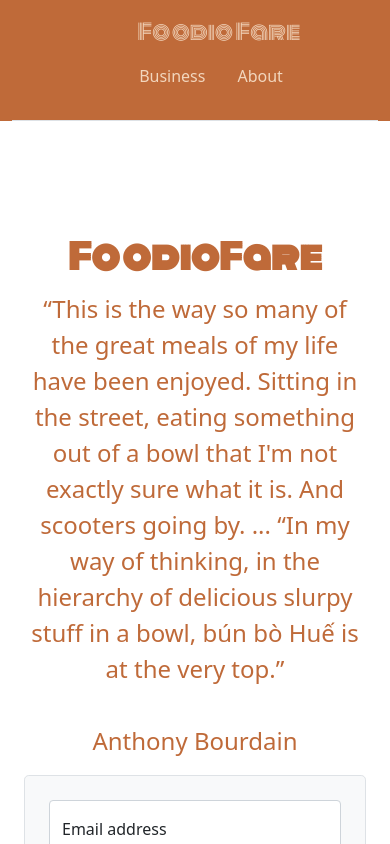
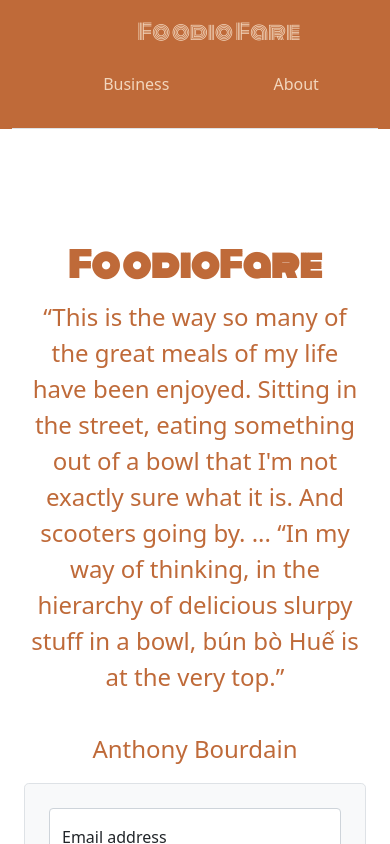
Before and after one commit to mgainer126/foodiofare, a React (Create React App) app in the folder client/: page / in a window 390 px wide. Shown: the top 844 px of the page. Built offline with nearby package versions, Linux system fonts and the light colour scheme; no server answers; the HTML template or start-up script is replaced by a standard one.

Commit message:
updates to responsive header

```diff
--- a/client/src/components/Header/Header.jsx
+++ b/client/src/components/Header/Header.jsx
@@ -1,5 +1,6 @@
 import "../Header/Header.scss";
 import "bootstrap/dist/css/bootstrap.min.css";
+
 import { Link } from "react-router-dom";
 
 function Header({ token }) {
@@ -38,7 +39,7 @@ function Header({ token }) {
 
               <li className="nav-item">
                 <Link to="/about" className="link">
-                  <p className="header-link">About</p>
+                  <p className="header-link__about">About</p>
                 </Link>
               </li>
             </ul>
--- a/client/src/components/Header/Header.scss
+++ b/client/src/components/Header/Header.scss
@@ -23,6 +23,11 @@
 
 .header-link {
   margin-left: 2rem;
+  margin-top: 0.5rem;
+  &__about {
+    margin-left: 6.5rem;
+    margin-top: 0.5rem;
+  }
 }
 
 .link {
@@ -30,3 +35,25 @@
     font-family: "Monoton", cursive;
   }
 }
+
+@media only screen and (min-width: 768px) {
+  .link {
+    &__logo {
+      margin-left: 13rem;
+    }
+  }
+  .header-link {
+    &__about {
+      margin-left: 2rem;
+      margin-top: 0.5rem;
+    }
+  }
+}
+
+@media only screen and (min-width: 1280px) {
+  .link {
+    &__logo {
+      margin-left: 0;
+    }
+  }
+}
--- a/client/src/pages/About/About.jsx
+++ b/client/src/pages/About/About.jsx
@@ -1,11 +1,20 @@
 import "../About/About.scss";
 import foodtruckin from "../../assets/images/foodtruckin.jpg";
 import Header from "../../components/Header/Header";
+import { useState, useEffect } from "react";
 
 function About() {
+  const [token, setToken] = useState(false);
+
+  useEffect(() => {
+    if (sessionStorage.token.length > 1) {
+      setToken(true);
+    }
+  }, []);
+
   return (
     <>
-      <Header token={sessionStorage} />
+      <Header token={token} />
       <div className="about">
         <h1 className="about__title">About</h1>
         <p className="about__para">
--- a/client/src/pages/Hero/Hero.jsx
+++ b/client/src/pages/Hero/Hero.jsx
@@ -92,7 +92,7 @@ function Hero() {
 
   return (
     <>
-      <Header />
+      <Header token={session} />
 
       <div className="container col-xl-10 col-xxl-8 px-4 py-5">
         <div className="row align-items-center g-lg-5 py-5">
```
